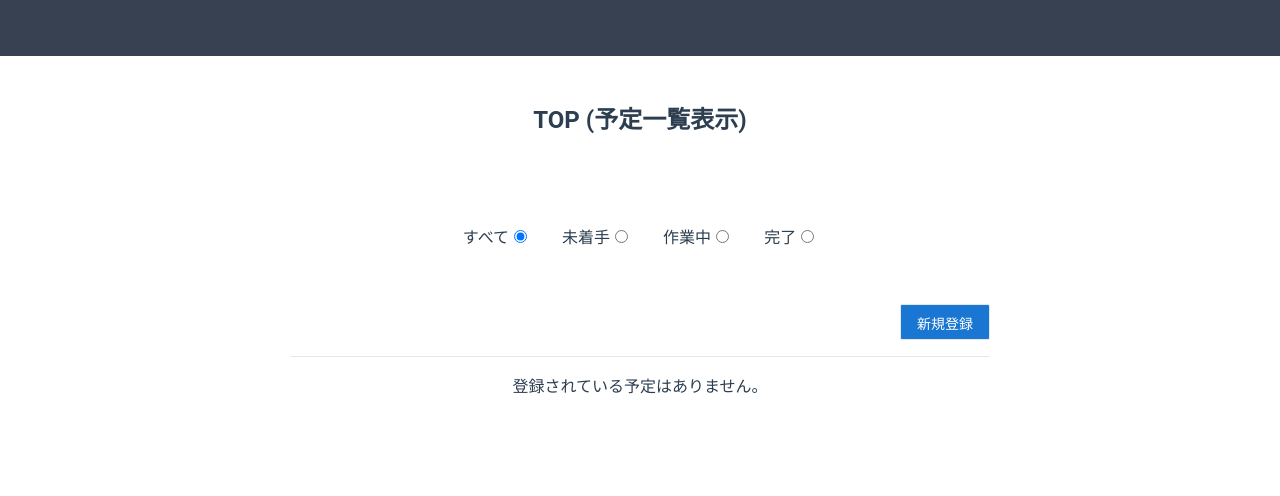
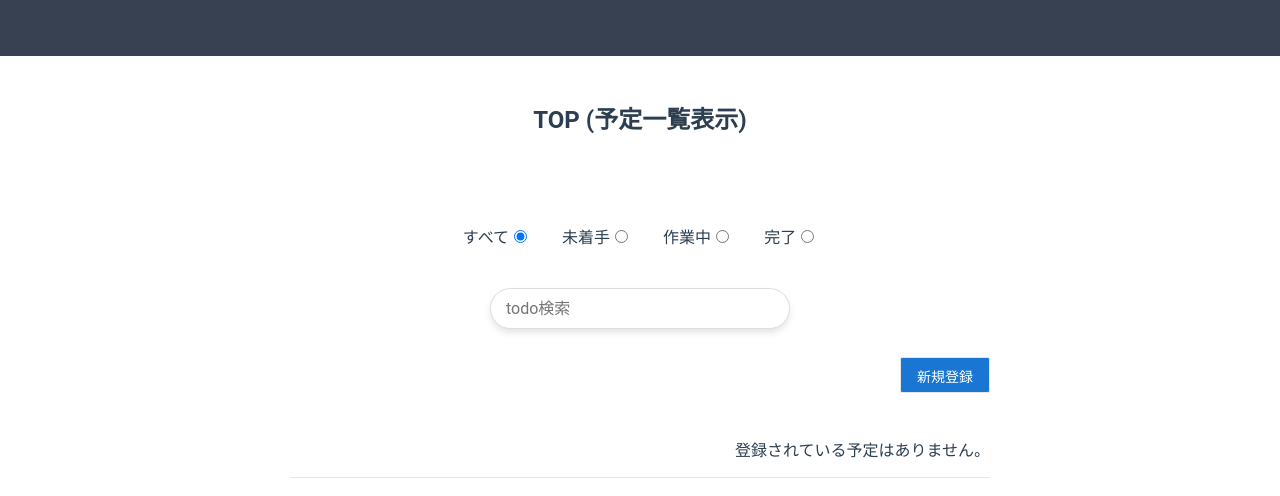
Before and after one commit to kazuki-tokunaga/React-TODOAPP, a React (Create React App) app: page / in a window 1280 px wide. Shown: the top 496 px of the page. Built offline with nearby package versions, Linux system fonts and the light colour scheme.

Commit message:
add:検索機能

```diff
--- a/package.json
+++ b/package.json
@@ -10,8 +10,8 @@
     "@types/node": "^16.18.14",
     "@types/react": "^18.0.28",
     "@types/react-dom": "^18.0.11",
-    "react": "^18.2.0",
-    "react-dom": "^18.2.0",
+    "react": "^18.3.1",
+    "react-dom": "^18.3.1",
     "react-router-dom": "^6.9.0",
     "react-scripts": "5.0.1",
     "typescript": "^4.9.5",
--- a/src/App.tsx
+++ b/src/App.tsx
@@ -1,72 +1,58 @@
+import React, { useState } from 'react';
 import './App.css';
 import { Routes, Route } from 'react-router-dom';
-import { useState } from 'react';
-
 import Header from './components/Header/Header';
 import Home from './pages/Home/Home';
 import Add from './pages/Add/Add';
 import Detail from './pages/Detail/Detail';
 
 export type Todo = {
-  id: number,
-  status: number,
-  title: string,
-  description: string,
-  startDate: string,
-  endDate: string
+  readonly id: number;
+  status: number;
+  title: string;
+  description: string;
+  startDate: string;
+  endDate: string;
+  logicalDeleted: boolean;
 }
 
 function App() {
-  let [todoList, setTodoList] = useState<Todo[]>([]);
+  const [todoList, setTodoList] = useState<Todo[]>([]);
 
   const addTodo = (todo: Todo): void => {
-    let maxId: number = 0;
-    todoList.forEach((todo: Todo) => {
-      if (!maxId) {
-        maxId = todo.id;
-      }
-    })
-
-    todoList.push(Object.assign({}, todo, { id: maxId + 1 }));
-    setTodoList([...todoList]);
+    const newTodo: Todo = { ...todo, id: new Date().getTime() };
+    setTodoList((prevTodoList: Todo[]) => [...prevTodoList, newTodo]);
   };
 
-  const editTodo = (newTodo: Todo): void => {
-    setTodoList(todoList.map(todo => (todo.id === newTodo.id ? newTodo : todo)));
-    // //模範回答
-    // const editTodo = (todo: Todo): void => {
-    //   const index = todoList.findIndex(t => t.id === todo.id);
-    //   todoList.splice(index, 1, todo);
-    // }
-  }
+  const editTodo = (todo: Todo): void => {
+    setTodoList((prevTodoList: Todo[]) =>
+      prevTodoList.map(t => (t.id === todo.id ? todo : t))
+    );
+  };
 
-  const deleteTodo = (target: Todo): void => {
-    setTodoList(todoList.filter(todo => (todo.id !== target.id)));
-    // //模範回答
-    // todoList = todoList.filter(todo => todo.id !== target.id);
-    // setTodoList([...todoList]);
-  }
+  const proceedStatus = (id: number): void => {
+    setTodoList((prevTodoList: Todo[]) =>
+      prevTodoList.map(todo =>
+        todo.id === id ? { ...todo, status: Math.min(todo.status + 1, 2) } : todo
+      )
+    );
+  };
 
-  // 孫コンポーネントから実行される、todoListのtodo.statusを変更するための関数
-  const proceedStatus = (id: number): void => {
-    //模範回答
-    const index = todoList.findIndex(t => t.id === id);
-    if (index === -1) {
-      return;
-    }
-
-    todoList[index].status = Math.min(todoList[index].status + 1, 2);
-
-    setTodoList([...todoList]);
-  }
+  const logicalDeleteTodo = (target: Todo): void => {
+    setTodoList((prevTodoList: Todo[]) =>
+      prevTodoList.map(todo =>
+        todo.id === target.id ? { ...todo, logicalDeleted: !todo.logicalDeleted } : todo
+      )
+    );
+  };
 
   return (
     <div className="App">
-      <Header></Header>
+      <Header />
       <Routes>
         <Route path="/" element={<Home proceedStatus={proceedStatus} todoList={todoList} />} />
         <Route path="/add" element={<Add addTodo={addTodo} />} />
-        <Route path="/detail/:todoId" element={<Detail todoList={todoList} editTodo={editTodo} deleteTodo={deleteTodo} />} />
+        <Route path="/detail/:todoId" element={<Detail todoList={todoList} editTodo={editTodo} logicalDeleteTodo={logicalDeleteTodo} />} />
       </Routes>
     </div>
   );
--- a/src/components/TodoList/TodoList.tsx
+++ b/src/components/TodoList/TodoList.tsx
@@ -29,7 +29,6 @@ const TodoList: React.FC<Props> = (props) => {
     return buttonClassList[todo.status];
   }
 
-  // statusNameListから値を取得する
   const getStatusName = (): string => {
     return statusNameList[todo.status];
   }
@@ -52,12 +51,9 @@ const TodoList: React.FC<Props> = (props) => {
         </button>
 
         <button
-          // todoのstatusに応じてbuttonClassListから値を取得し、classNameを付与する
           className={`button ${getButtonClass()}`}
-          // buttonがクリックされた際にproceedStatus()を実行する
           onClick={() => props.proceedStatus(todo.id)}
         >
-          {/* statusNameListから取得した値を表示する */}
           {getStatusName()}
         </button>
       </div>
--- /dev/null
+++ b/src/hooks/useSearch.tsx
@@ -0,0 +1,23 @@
+import { useState, useEffect } from 'react';
+import { Todo } from '../App';
+
+const useSearch = (todoList: Todo[]) => {
+  const [query, setQuery] = useState<string>('');
+  const [filteredTodoList, setFilteredTodoList] = useState<Todo[]>(todoList);
+
+  useEffect(() => {
+    setFilteredTodoList(
+      todoList.filter(todo =>
+        todo.title.toLowerCase().includes(query.toLowerCase())
+      )
+    );
+  }, [query, todoList]);
+
+  const handleSearchTodo = (event: React.ChangeEvent<HTMLInputElement>) => {
+    setQuery(event.target.value);
+  };
+
+  return { query, handleSearchTodo, filteredTodoList };
+};
+
+export default useSearch;
--- a/src/pages/Add/Add.tsx
+++ b/src/pages/Add/Add.tsx
@@ -1,5 +1,4 @@
 import React from 'react';
-import { useState } from 'react'
 import './Add.css';
 import { useNavigate } from 'react-router-dom';
 import { Todo } from '../../App';
@@ -11,28 +10,52 @@ interface Props {
 const Add: React.FC<Props> = (props) => {
   const navigate = useNavigate();
 
-  // const todo: Todo = { id: 0, status: 0, title: '', description: '', startDate: '', endDate: '' };
+  const newTodo: Todo = {
+    id: new Date().getTime(),
+    status: 0,
+    title: '',
+    description: '',
+    startDate: '',
+    endDate: '',
+    logicalDeleted: false,
+  };
 
-  const [title, setTitle] = useState('');
-  const [description, setDescription] = useState('');
-  const [startDate, setStartDate] = useState('');
-  const [endDate, setEndDate] = useState('');
+  type TodoField = 'title' | 'description' | 'startDate' | 'endDate';
 
-  const addTodo = (): void => {
-    const newTodo: Todo = {
-      id: 0,
-      status: 0,
-      title,
-      description,
-      startDate,
-      endDate
-    }
+  const handleChange = <T extends HTMLInputElement | HTMLTextAreaElement>(
+    field: TodoField,
+  ) => (e: React.ChangeEvent<T>) => {
+    const target = e.target as T;
+    newTodo[field] = target.value;
+  };
+
+  const handleChangeTitle = handleChange<HTMLInputElement>('title');
+  const handleChangeDescription = handleChange<HTMLTextAreaElement>('description');
+  const handleChangeStartDate = handleChange<HTMLInputElement>('startDate');
+  const handleChangeEndDate = handleChange<HTMLInputElement>('endDate');
+
+  // const handleChangeTitle = (e: React.ChangeEvent<HTMLInputElement>) => {
+  //   newTodo.title = e.target.value;
+  // };
+  // const handleChangeDescription = (e: React.ChangeEvent<HTMLTextAreaElement>) => {
+  //   newTodo.description = e.target.value;
+  // };
+  // const handleChangeStartDate = (e: React.ChangeEvent<HTMLInputElement>) => {
+  //   newTodo.startDate = e.target.value;
+  // };
+  // const handleChangeEndDate = (e: React.ChangeEvent<HTMLInputElement>) => {
+  //   newTodo.endDate = e.target.value;
+  // };
+
+  const handleAddTodo = (e: React.FormEvent) => {
+    e.preventDefault();
     props.addTodo(newTodo);
     navigate('/');
   }
 
   return (
-    <div className="flex justify-ce nter flex-column">
+    <form onSubmit={handleAddTodo}>
+      <div className="flex justify-center flex-column">
         <div className="top-area">
           <p className="top-title">新規登録</p>
         </div>
@@ -42,35 +65,29 @@ const Add: React.FC<Props> = (props) => {
               className="input-text"
               placeholder="タイトル"
               type="text"
-            onChange={(e) => setTitle(e.target.value)}
+              onChange={handleChangeTitle}
             />
           </div>
           <div className="my-5">
             <textarea
               className="input-textarea"
               placeholder="内容"
+              name=""
+              id=""
               cols={30}
               rows={10}
-            onChange={(e) => setDescription(e.target.value)}
+              onChange={handleChangeDescription}
             ></textarea>
           </div>
           <div className="flex justify-between my-5 width-full">
-          <input
-            className="input-date"
-            type="date"
-            onChange={(e) => setStartDate(e.target.value)}
-          />
+            <input className="input-date" type="date" onChange={handleChangeStartDate} />
             <p>~</p>
-          <input
-            className="input-date"
-            type="date"
-            onChange={(e) => setEndDate(e.target.value)}
-          />
+            <input className="input-date" type="date" onChange={handleChangeEndDate} />
           </div>
-
-        <button className="add-button primary" onClick={addTodo}>登録</button>
+          <button className="add-button primary" type="submit">登録</button>
         </div>
       </div>
+    </form>
   );
 };
 
--- a/src/pages/Detail/Detail.tsx
+++ b/src/pages/Detail/Detail.tsx
@@ -1,5 +1,4 @@
 import React from 'react';
-import { useState, useEffect } from 'react';
 import './Detail.css';
 import { useNavigate, useParams } from 'react-router-dom';
 import { Todo } from '../../App';
@@ -7,59 +6,61 @@ import { Todo } from '../../App';
 interface Props {
   todoList: Todo[];
   editTodo: (todo: Todo) => void;
-  deleteTodo: (todo: Todo) => void;
+  logicalDeleteTodo: (todo: Todo) => void;
 }
 
 const Detail: React.FC<Props> = (props) => {
   const { todoId } = useParams()
   const navigate = useNavigate();
 
-  const [currentTodo, setCurrentTodo] = useState<Todo | null>(null);
-  const [title, setTitle] = useState('');
-  const [description, setDescription] = useState('');
-  const [startDate, setStartDate] = useState('');
-  const [endDate, setEndDate] = useState('');
+  type TodoField = 'title' | 'description' | 'startDate' | 'endDate';
 
-  useEffect(() => {
   if (!todoId) {
     navigate('/');
-      return;
+    return (<></>);
   }
 
   const todo = props.todoList.find(t => t.id === parseInt(todoId, 10));
 
-    if (!todo) {
+  if (todo === undefined) {
     navigate('/');
-      return;
+    return (<></>);
   }
 
-    setCurrentTodo(todo);
-    setTitle(todo.title);
-    setDescription(todo.description);
-    setStartDate(todo.startDate);
-    setEndDate(todo.endDate);
-  }, [todoId, navigate]);
+  const handleChange = <T extends HTMLInputElement | HTMLTextAreaElement>(
+    field: TodoField,
+  ) => (e: React.ChangeEvent<T>) => {
+    const target = e.target as T;
+    todo[field] = target.value;
+  };
 
-  const editTodo = (): void => {
-    if (!currentTodo) return;
+  const handleChangeTitle = handleChange<HTMLInputElement>('title');
+  const handleChangeDescription = handleChange<HTMLTextAreaElement>('description');
+  const handleChangeStartDate = handleChange<HTMLInputElement>('startDate');
+  const handleChangeEndDate = handleChange<HTMLInputElement>('endDate');
 
-    const newTodo = {
-      id: currentTodo.id,
-      status: currentTodo.status,
-      title,
-      description,
-      startDate,
-      endDate,
-    }
-    props.editTodo(newTodo);
+  // const handleChangeTitle = (e: React.ChangeEvent<HTMLInputElement>) => {
+  //   todo.title = e.target.value;
+  // };
+  // const handleChangeDescription = (e: React.ChangeEvent<HTMLTextAreaElement>) => {
+  //   todo.description = e.target.value;
+  // };
+  // const handleChangeStartDate = (e: React.ChangeEvent<HTMLInputElement>) => {
+  //   todo.startDate = e.target.value;
+  // };
+  // const handleChangeEndDate = (e: React.ChangeEvent<HTMLInputElement>) => {
+  //   todo.endDate = e.target.value;
+  // };
+
+  const handleEditTodo = (e: React.FormEvent) => {
+    e.preventDefault();
+    props.editTodo(todo);
     navigate('/');
   }
-
-  const deleteTodo = (): void => {
-    if (!currentTodo) return;
-    props.deleteTodo(currentTodo);
+  const handleLogicalDeleteTodo = (e: React.FormEvent) => {
+    e.preventDefault();
+    props.logicalDeleteTodo(todo);
     navigate('/');
-    return;
   }
 
   return (
@@ -73,39 +74,34 @@ const Detail: React.FC<Props> = (props) => {
             className="input-text"
             placeholder="タイトル"
             type="text"
-            value={title}
-            onChange={(e) => setTitle(e.target.value)}
+            defaultValue={todo.title}
+            onChange={handleChangeTitle}
           />
         </div>
         <div className="my-5">
           <textarea
             className="input-textarea"
             placeholder="内容"
+            defaultValue={todo.description}
+            name=""
+            id=""
             cols={30}
             rows={10}
-            value={description}
-            onChange={(e) => setDescription(e.target.value)}
+            onChange={handleChangeDescription}
           ></textarea>
         </div>
         <div className="flex justify-between my-5 width-full">
-          <input
-            className="input-date"
-            type="date"
-            value={startDate}
-            onChange={(e) => setStartDate(e.target.value)}
-          />
+          <input className="input-date" defaultValue={todo.startDate} type="date" onChange={handleChangeStartDate} />
           <p>~</p>
-          <input
-            className="input-date"
-            type="date"
-            value={endDate}
-            onChange={(e) => setEndDate(e.target.value)}
-          />
+          <input className="input-date" defaultValue={todo.endDate} type="date" onChange={handleChangeEndDate} />
         </div>
-
         <div className="flex flex-row gap-16">
-          <button className="edit-button positive" onClick={editTodo}>更新</button>
-          <button className="delete-button critical" onClick={deleteTodo}>削除</button>
+          <form onSubmit={handleEditTodo}>
+            <button className="edit-button positive">更新</button>
+          </form>
+          <form onSubmit={handleLogicalDeleteTodo}>
+            <button className="delete-button critical">削除</button>
+          </form>
         </div>
       </div>
     </div>
--- a/src/pages/Home/Home.css
+++ b/src/pages/Home/Home.css
@@ -31,3 +31,34 @@
   justify-content: center;
   width: 700px;
 }
+
+.control-area {
+  display: flex;
+  justify-content: space-between;
+  align-items: center;
+  margin-bottom: 1.75rem;
+  width: 700px;
+}
+
+.search-container {
+  display: flex;
+  justify-content: center;
+  width: 100%;
+  margin-bottom: 1.75rem;
+}
+
+.search-input {
+  width: 300px;
+  padding: 10px 15px;
+  font-size: 16px;
+  border: 1px solid #ddd;
+  border-radius: 25px;
+  box-shadow: 0 4px 6px rgba(0, 0, 0, 0.1);
+  transition: all 0.3s ease;
+}
+
+.search-input:focus {
+  border-color: #007bff;
+  box-shadow: 0 4px 12px rgba(0, 123, 255, 0.4);
+  outline: none;
+}
--- a/src/pages/Home/Home.tsx
+++ b/src/pages/Home/Home.tsx
@@ -1,32 +1,27 @@
-import React from 'react';
-import { createContext, useState } from 'react';
+import React, { useContext, useState } from 'react';
 import './Home.css';
 import FilterList from '../../components/FilterList/FilterList';
 import TodoList from '../../components/TodoList/TodoList';
 import { useNavigate } from 'react-router-dom';
 import { Todo } from '../../App';
+import useSearch from '../../hooks/useSearch';
 
 interface Props {
   proceedStatus: Function;
   todoList: Todo[];
 }
 
-export type FilterTypeContextType = {
+export const FilterTypeContext = React.createContext<{
   filterType: number;
-	setFilterType: (filterType: number) => void;
-}
-
-export const FilterTypeContext = createContext<FilterTypeContextType>({
+  setFilterType: (filterType: number) => void;
+}>({
   filterType: 0,
-  setFilterType: (filterType) => {}
+  setFilterType: () => { },
 });
 
-const Home: React.FC<Props> = (props) => {
+const Home: React.FC<Props> = ({ proceedStatus, todoList }) => {
   const navigate = useNavigate();
-
-  const todoList = props.todoList;
-  const filter = 3;
-
+  const { query, handleSearchTodo, filteredTodoList } = useSearch(todoList);
   const [filterType, setFilterType] = useState<number>(3);
 
   return (
@@ -36,31 +31,39 @@ const Home: React.FC<Props> = (props) => {
       </div>
       <div className="main-area">
         <FilterTypeContext.Provider value={{ filterType, setFilterType }}>
-          <FilterList filter={filter}></FilterList>
+          <FilterList filter={filterType} />
+          <div className="search-container">
+            <input
+              type="text"
+              placeholder="todo検索"
+              value={query}
+              onChange={handleSearchTodo}
+              className="search-input"
+            />
+          </div>
+          <div className="control-area">
+            <div></div>
+            <button
+              onClick={() => navigate('add')}
+              className="add-button primary"
+            >
+              新規登録
+            </button>
+          </div>
           <div className="flex justify-center">
             <ul className="todo-list">
-              <li>
-                <button
-                  onClick={() => navigate('add')}
-                  className="add-button primary"
-                >
-                  新規登録
-                </button>
-              </li>
-              {(() => {
-                if (todoList.length <= 0) {
-                  return <li>登録されている予定はありません。</li>;
-                } else {
-                  return todoList
-                    .filter(todo => filterType === 3 ? true : todo.status === filterType)
-                    .sort((a, b) => a.startDate > b.startDate ? 1 : -1)
-                    .map((todo) =>
+              {filteredTodoList.length <= 0 ? (
+                <li>登録されている予定はありません。</li>
+              ) : (
+                filteredTodoList
+                  .filter(todo => (filterType === 3 ? true : todo.status === filterType))
+                  .sort((a, b) => (a.startDate > b.startDate ? 1 : -1))
+                  .map(todo => (
                     <li key={todo.id}>
-                      <TodoList proceedStatus={props.proceedStatus} todo={todo}></TodoList>
+                      <TodoList proceedStatus={proceedStatus} todo={todo} />
                     </li>
-                  )
-                }
-              })()}
+                  ))
+              )}
             </ul>
           </div>
         </FilterTypeContext.Provider>
--- a/tsconfig.json
+++ b/tsconfig.json
@@ -17,10 +17,12 @@
     "moduleResolution": "node",
     "resolveJsonModule": true,
     "isolatedModules": true,
-    "noEmit": true,
     "jsx": "react-jsx"
   },
   "include": [
     "src"
+  ],
+  "exclude": [
+    "node_modules"
   ]
 }
```
Also changed, not shown: 2 other files (tests, documents, lock files or other folders). Lines whose indentation alone changed are shown as unchanged.
